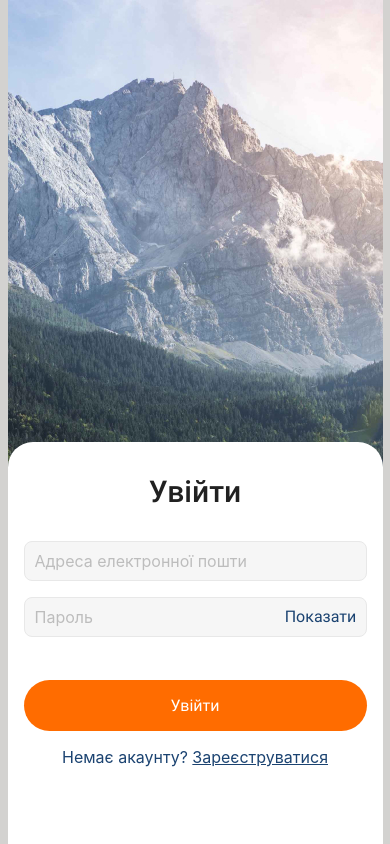
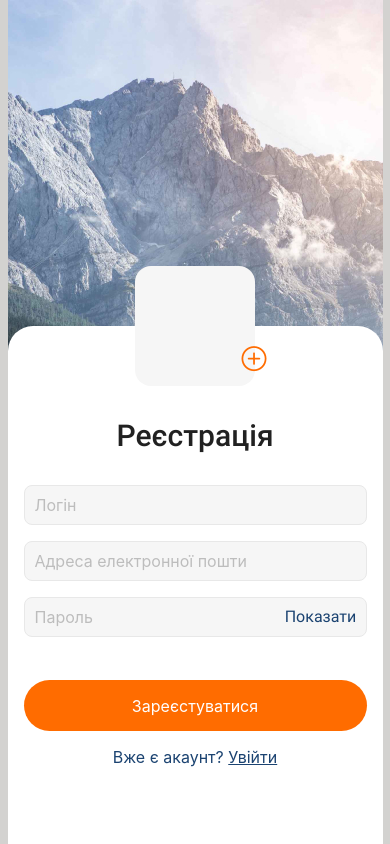
Before and after one commit to Oleksandr-Kharkiv/AwesomeProject, a React Native app: screen / in a window 390 px wide. Built offline with nearby package versions, Linux system fonts and the light colour scheme.

Commit message:
Update App.js

```diff
--- a/App.js
+++ b/App.js
@@ -26,8 +26,8 @@ export default function App() {
 
   return (
     <View style={styles.container}>
-      {/* <RegistrationScreen /> */}
-      <LoginScreen />
+      <RegistrationScreen />
+      {/* <LoginScreen /> */}
       {/* <PostsScreen /> */}
     </View>
   );
```
